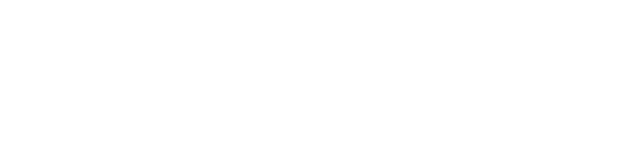
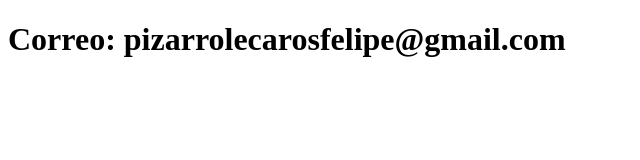
Before and after one commit to PiPeShow/sistema-de-registro, a plain HTML site: page index.html in a window 1280 px wide. Shown: the whole page, without its empty margins (0-640 px from the left). Drawn offline with Linux system fonts and the light colour scheme.

Commit message:
Agrega correo

```diff
--- a/index.html
+++ b/index.html
@@ -6,6 +6,6 @@
     <title>Sistema de Registro de Juegos</title>
 </head>
 <body>
-
+    <h1>Correo: pizarrolecarosfelipe@gmail.com</h1>
 </body>
 </html>
```
